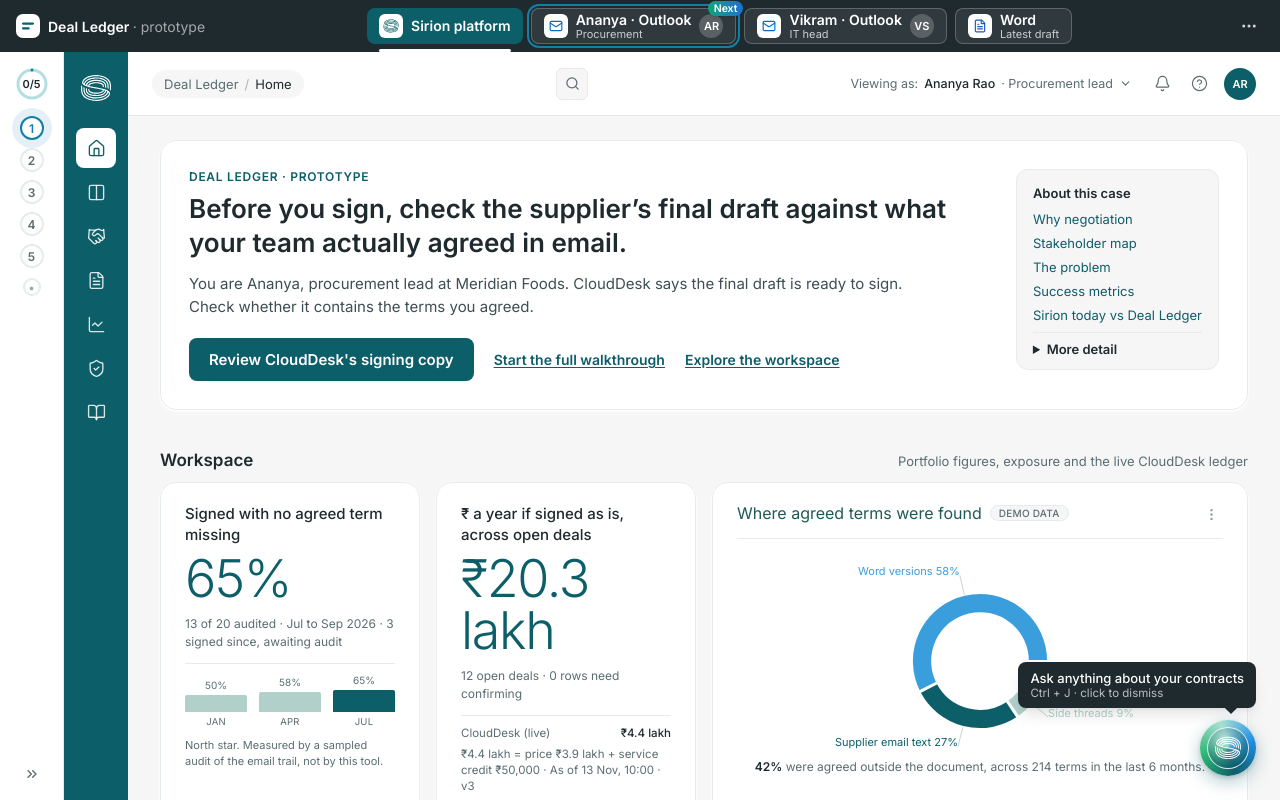
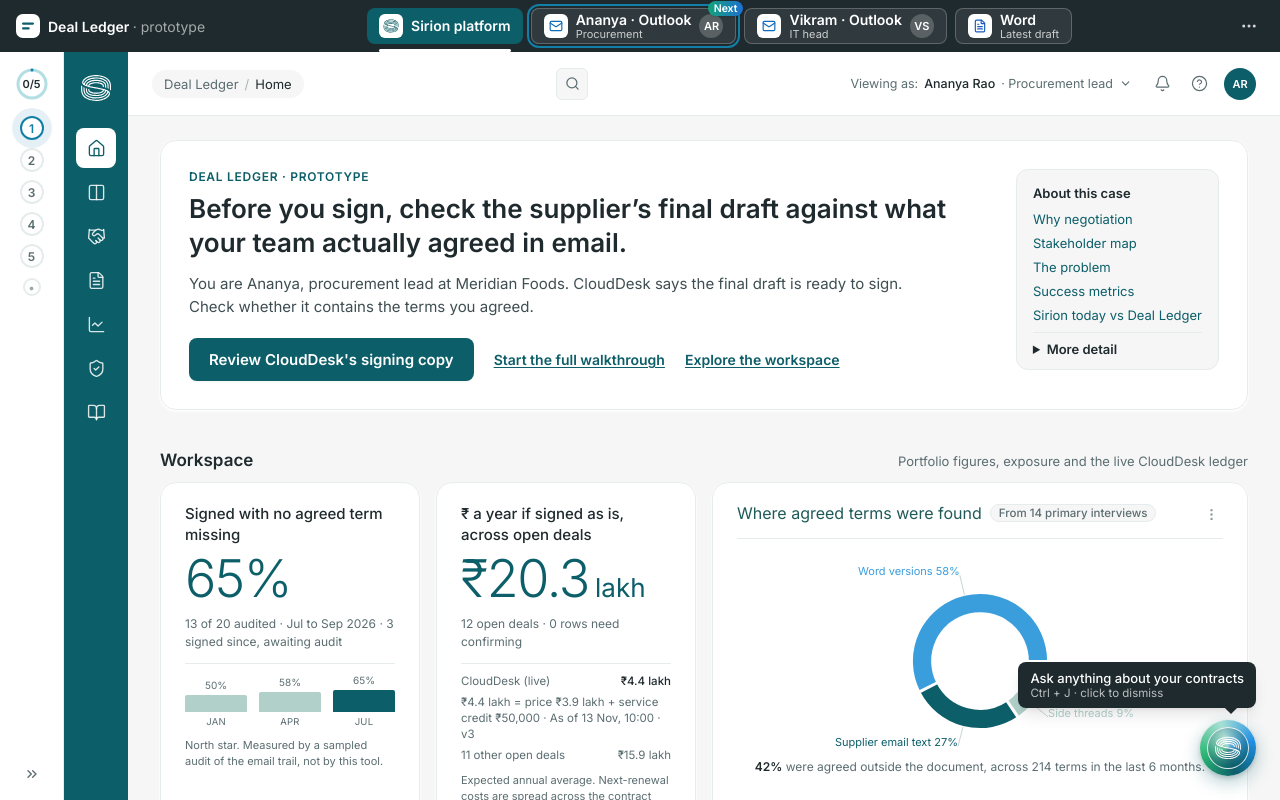
Before and after one commit to giyamalanikirti-creator/sirionlabs, a Next.js app: page / in a window 1280 px wide. Built offline with nearby package versions, Linux system fonts and the light colour scheme.

Commit message:
Home: both KPI figures at one size on one line; chart pill cites 14 primary interviews
Co-Authored-By: Claude Opus 5.5 <noreply@anthropic.com>
Claude-Session: https://claude.ai/code/session_01TFLZc3kXuMhpPCiCoPvkW9

```diff
--- a/components/dashboard/LeadDashboard.tsx
+++ b/components/dashboard/LeadDashboard.tsx
@@ -69,7 +69,8 @@ export function LeadDashboard() {
         />
         <KpiTile
           label="₹ a year if signed as is, across open deals"
-          value={<span suppressHydrationWarning>{formatLakh(allOpenAtRisk)}</span>}
+          value={<span suppressHydrationWarning>{splitUnit(formatLakh(allOpenAtRisk))[0]}</span>}
+          unit={<span suppressHydrationWarning>{splitUnit(formatLakh(allOpenAtRisk))[1]}</span>}
           caption={`${openDeals.length} open deals · ${needsConfirming} row${
             needsConfirming === 1 ? '' : 's'
           } need${needsConfirming === 1 ? 's' : ''} confirming`}
@@ -90,7 +91,7 @@ export function LeadDashboard() {
             </>
           }
         />
-        <SirionCard title="Where agreed terms were found" className="lg:col-span-2" sample>
+        <SirionCard title="Where agreed terms were found" className="lg:col-span-2" sample={`From ${termsFound.interviews} primary interviews`}>
           <Donut
             data={termsFound.split.map((s) => ({ name: s.source, value: s.pct }))}
             height={212}
@@ -271,6 +272,12 @@ const MORE_LINKS = [
   { href: '/story#sources-and-scope-of-claims', label: 'Sources and scope of claims' },
 ];
 
+/** "₹20.3 lakh" → ["₹20.3", "lakh"]; "₹50,000" → ["₹50,000", ""]. */
+function splitUnit(text: string): [string, string] {
+  const m = text.match(/^(.*?)\s+(lakh|crore)$/);
+  return m ? [m[1], m[2]] : [text, ''];
+}
+
 const CASE_LINKS = [
   { href: '/story#1-why-negotiation', label: 'Why negotiation' },
   { href: '/story#2-stakeholder-map', label: 'Stakeholder map' },
--- a/components/sirion/ui.tsx
+++ b/components/sirion/ui.tsx
@@ -27,7 +27,8 @@ export function SirionCard({
   children: React.ReactNode;
   className?: string;
   bodyClassName?: string;
-  sample?: boolean;
+  /** true shows 'Demo data'; a string names the source instead. */
+  sample?: boolean | string;
   noDivider?: boolean;
 }) {
   return (
@@ -42,7 +43,7 @@ export function SirionCard({
           <div className="min-w-0">
             <div className="flex items-center gap-2">
               <h2 className="truncate text-[16px] text-teal-title">{title}</h2>
-              {sample && <SamplePill />}
+              {sample && <SamplePill label={typeof sample === 'string' ? sample : undefined} />}
             </div>
             {caption && <p className="mt-1 text-[12.5px] leading-[18px] text-muted">{caption}</p>}
           </div>
@@ -63,13 +64,16 @@ export function SirionCard({
   );
 }
 
-export function SamplePill() {
+export function SamplePill({ label }: { label?: string }) {
   return (
     <span
-      title="Illustrative demo numbers for the pilot dashboards. CloudDesk figures are live from the ledger."
-      className="shrink-0 rounded-full border border-line bg-page px-2 py-[1px] text-[10px] font-medium uppercase tracking-wide text-muted"
+      title={label ? undefined : 'Illustrative demo numbers for the pilot dashboards. CloudDesk figures are live from the ledger.'}
+      className={cn(
+        'shrink-0 rounded-full border border-line bg-page px-2 py-[1px] font-medium text-muted',
+        label ? 'text-[11.5px]' : 'text-[10px] uppercase tracking-wide',
+      )}
     >
-      Demo data
+      {label ?? 'Demo data'}
     </span>
   );
 }
@@ -81,12 +85,15 @@ export function SamplePill() {
 export function KpiTile({
   label,
   value,
+  unit,
   caption,
   foot,
   tone = 'teal',
 }: {
   label: string;
   value: React.ReactNode;
+  /** A smaller unit after the figure ("lakh"), so every tile's figure is one size and one line. */
+  unit?: React.ReactNode;
   caption?: string;
   foot?: React.ReactNode;
   tone?: 'teal' | 'danger';
@@ -96,12 +103,13 @@ export function KpiTile({
       <p className="text-[15px] font-medium leading-[21px] text-ink">{label}</p>
       <p
         className={cn(
-          'mt-2 font-light leading-none tracking-tight',
+          'mt-2 whitespace-nowrap font-light leading-none tracking-tight',
           'text-[44px] xl:text-[52px]',
           tone === 'danger' ? 'text-danger' : 'text-teal-900',
         )}
       >
         {value}
+        {unit && <span className="ml-1.5 text-[24px] font-normal tracking-normal xl:text-[26px]">{unit}</span>}
       </p>
       {caption && <p className="mt-2.5 text-[12px] leading-[18px] text-muted">{caption}</p>}
       {foot && <div className="mt-3 border-t border-line pt-2.5">{foot}</div>}
--- a/data/terms_found.json
+++ b/data/terms_found.json
@@ -1,6 +1,7 @@
 {
   "windowMonths": 6,
   "totalTerms": 214,
+  "interviews": 14,
   "split": [
     {
       "source": "Word versions",
--- a/scripts/build-fixed-data.ts
+++ b/scripts/build-fixed-data.ts
@@ -595,6 +595,8 @@ const kpiHistory = {
 const termsFound = {
   windowMonths: 6,
   totalTerms: 214,
+  /** The split comes from primary interviews with procurement teams. */
+  interviews: 14,
   split: [
     { source: 'Word versions', pct: 58 },
     { source: 'Supplier email text', pct: 27 },
```
